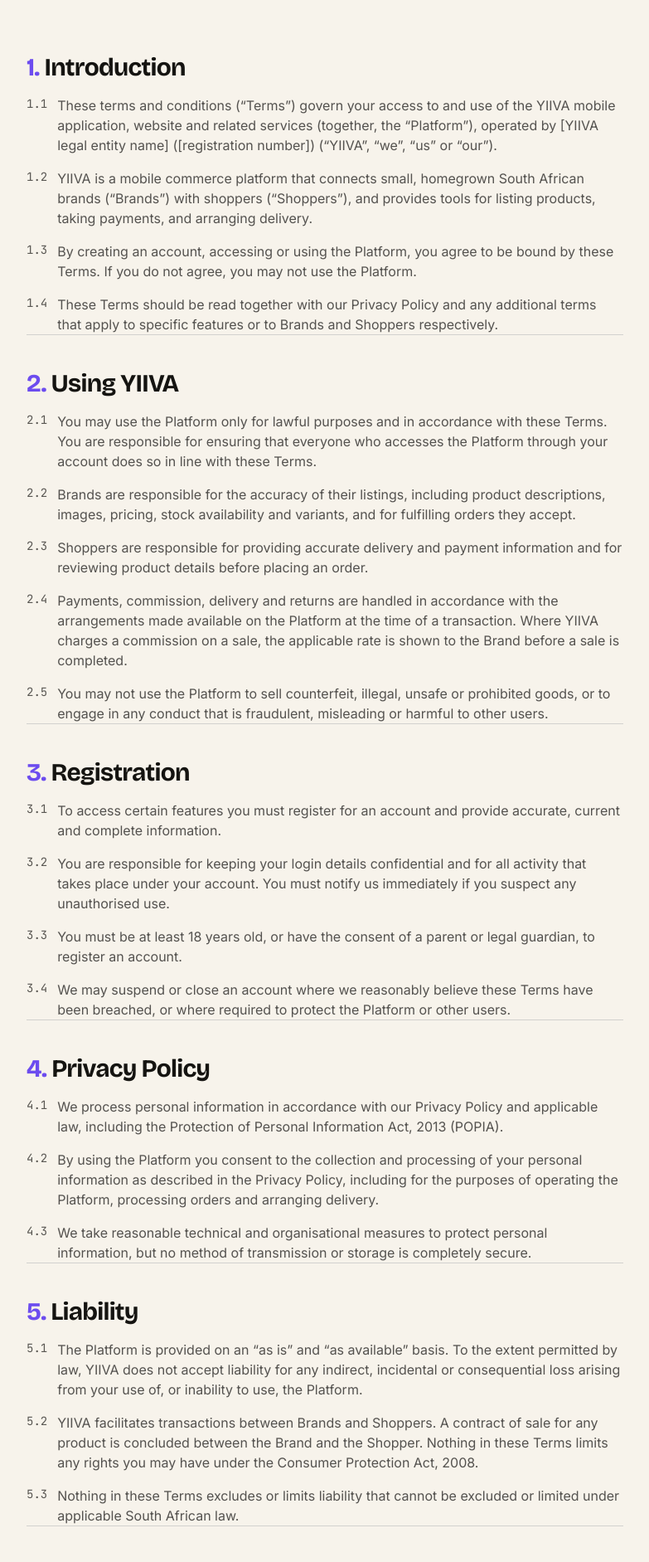
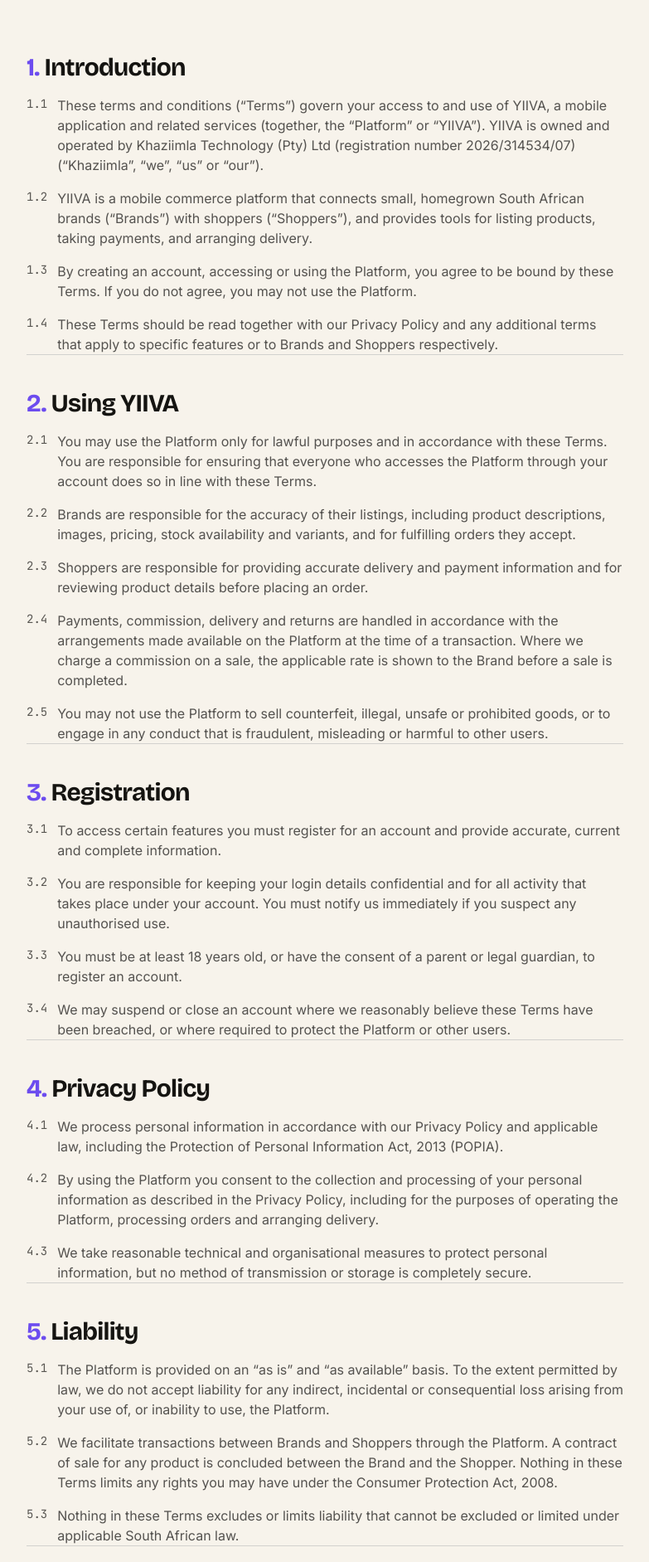
Before and after one commit to khanyi-za/yiiva-final-landing, a Next.js app: page /terms-conditions in a window 1280 px wide. Shown: the part 682-2565 px from the top of the page at 83% size, without its empty margins (248-1031 px from the left). Built offline with nearby package versions, Linux system fonts and the light colour scheme.

Commit message:
Set Khaziimla Technology (Pty) Ltd as operating entity in terms
Fill legal entity name + registration number (2026/314534/07) from the CIPC
registration; define YIIVA as the app operated by Khaziimla, and reference the
company as we/us throughout.

```diff
--- a/src/app/terms-conditions/page.tsx
+++ b/src/app/terms-conditions/page.tsx
@@ -134,10 +134,11 @@
           <Section n={1} id="introduction" title="Introduction">
             <Clause n="1.1">
               These terms and conditions (&ldquo;Terms&rdquo;) govern your access
-              to and use of the YIIVA mobile application, website and related
-              services (together, the &ldquo;Platform&rdquo;), operated by
-              [YIIVA legal entity name] ([registration number]) (&ldquo;YIIVA&rdquo;,
-              &ldquo;we&rdquo;, &ldquo;us&rdquo; or &ldquo;our&rdquo;).
+              to and use of YIIVA, a mobile application and related services
+              (together, the &ldquo;Platform&rdquo; or &ldquo;YIIVA&rdquo;). YIIVA
+              is owned and operated by Khaziimla Technology (Pty) Ltd (registration
+              number 2026/314534/07) (&ldquo;Khaziimla&rdquo;, &ldquo;we&rdquo;,
+              &ldquo;us&rdquo; or &ldquo;our&rdquo;).
             </Clause>
             <Clause n="1.2">
               YIIVA is a mobile commerce platform that connects small, homegrown
@@ -177,7 +178,7 @@
             <Clause n="2.4">
               Payments, commission, delivery and returns are handled in accordance
               with the arrangements made available on the Platform at the time of
-              a transaction. Where YIIVA charges a commission on a sale, the
+              a transaction. Where we charge a commission on a sale, the
               applicable rate is shown to the Brand before a sale is completed.
             </Clause>
             <Clause n="2.5">
@@ -230,15 +231,15 @@
           <Section n={5} id="liability" title="Liability">
             <Clause n="5.1">
               The Platform is provided on an &ldquo;as is&rdquo; and &ldquo;as
-              available&rdquo; basis. To the extent permitted by law, YIIVA does
+              available&rdquo; basis. To the extent permitted by law, we do
               not accept liability for any indirect, incidental or consequential
               loss arising from your use of, or inability to use, the Platform.
             </Clause>
             <Clause n="5.2">
-              YIIVA facilitates transactions between Brands and Shoppers. A
-              contract of sale for any product is concluded between the Brand and
-              the Shopper. Nothing in these Terms limits any rights you may have
-              under the Consumer Protection Act, 2008.
+              We facilitate transactions between Brands and Shoppers through the
+              Platform. A contract of sale for any product is concluded between the
+              Brand and the Shopper. Nothing in these Terms limits any rights you
+              may have under the Consumer Protection Act, 2008.
             </Clause>
             <Clause n="5.3">
               Nothing in these Terms excludes or limits liability that cannot be
@@ -250,10 +251,10 @@
             <Clause n="6.1">
               All intellectual property rights in the Platform, including its
               design, text, graphics, logos and software, are owned by or licensed
-              to YIIVA and are protected by law.
+              to us and are protected by law.
             </Clause>
             <Clause n="6.2">
-              Brands retain ownership of the content they upload but grant YIIVA a
+              Brands retain ownership of the content they upload but grant us a
               non-exclusive, royalty-free licence to host, display and promote that
               content for the purpose of operating and marketing the Platform.
             </Clause>
@@ -346,8 +347,11 @@
               contact us:
             </Clause>
             <div className="ml-8 rounded-2xl border border-[var(--color-sage)] bg-[var(--color-paper-2)] p-5 text-[var(--color-ink)]">
-              <p className="font-semibold">YIIVA</p>
-              <p className="mt-1 text-[var(--color-ink-60)]">
+              <p className="font-semibold">Khaziimla Technology (Pty) Ltd</p>
+              <p className="mt-0.5 text-sm text-[var(--color-ink-60)]">
+                Operator of the YIIVA app · Registration number 2026/314534/07
+              </p>
+              <p className="mt-2 text-[var(--color-ink-60)]">
                 Email:{" "}
                 <a
                   href="mailto:hello@yiiva.co.za"
```
